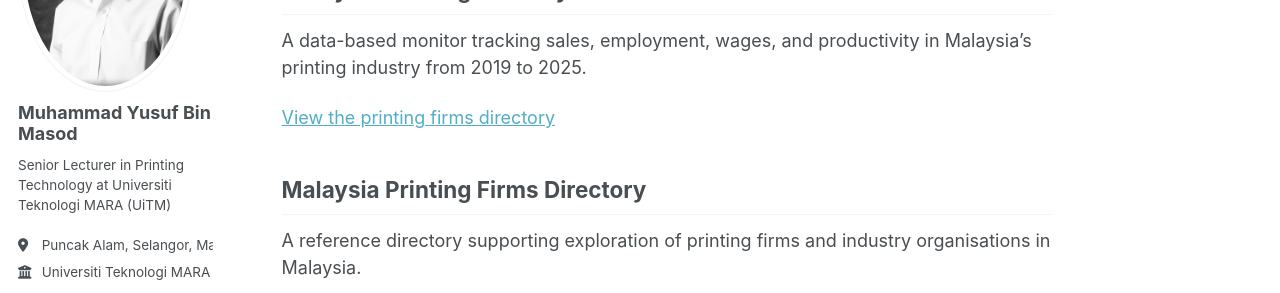
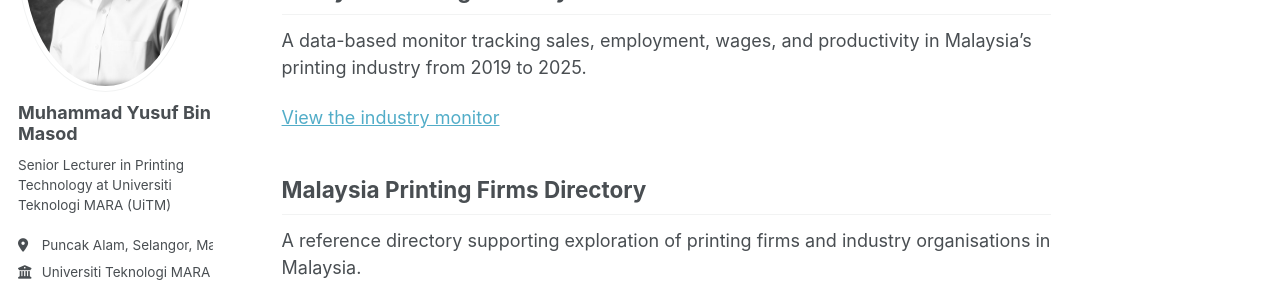
Before and after one commit to yusufmasod/academic-site-preview, a Jekyll site: the page built from _pages/resources.md, in a window 1280 px wide and 900 px high. Shown: the part 266-559 px from the top of the window. Built offline with Jekyll 4.4.1, drawn with Linux system fonts in a browser that asks for light colours; a style sheet for code colours, icons or effects is not loaded.

Commit message:
Connect migrated Industry Monitor

```diff
--- a/_pages/resources.md
+++ b/_pages/resources.md
@@ -10,13 +10,13 @@
 
 A data-based monitor tracking sales, employment, wages, and productivity in Malaysia’s printing industry from 2019 to 2025.
 
-[View the printing firms directory]({{ site.baseurl }}/printing-directory/)
+[View the industry monitor]({{ site.baseurl }}/monitor.html)
 
 ## Malaysia Printing Firms Directory
 
 A reference directory supporting exploration of printing firms and industry organisations in Malaysia.
 
-[View the printing firms directory](https://yusufmasod.github.io/printing-directory)
+[View the printing firms directory]({{ site.baseurl }}/printing-directory/)
 
 ## Teaching tools
 
```
